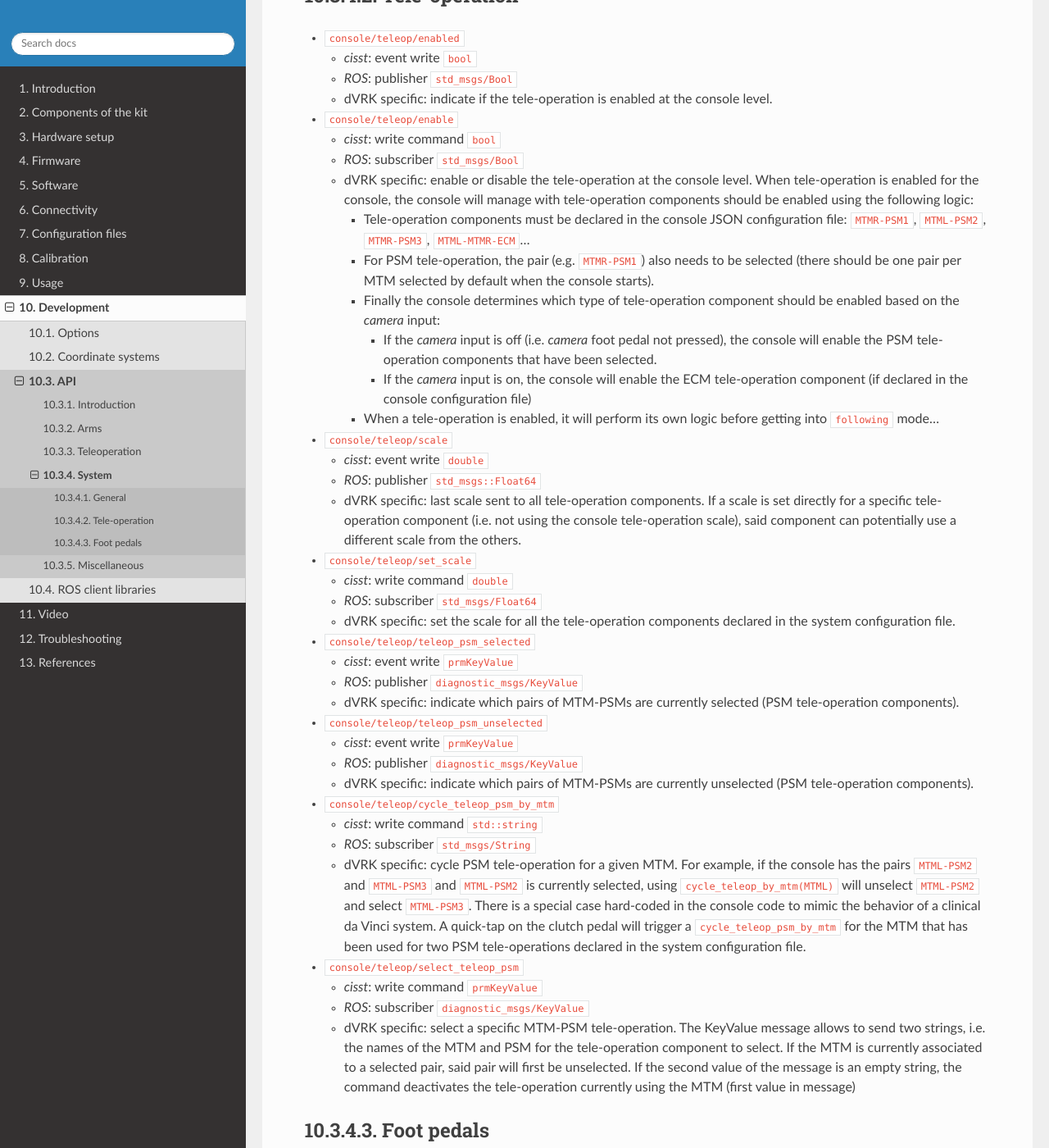
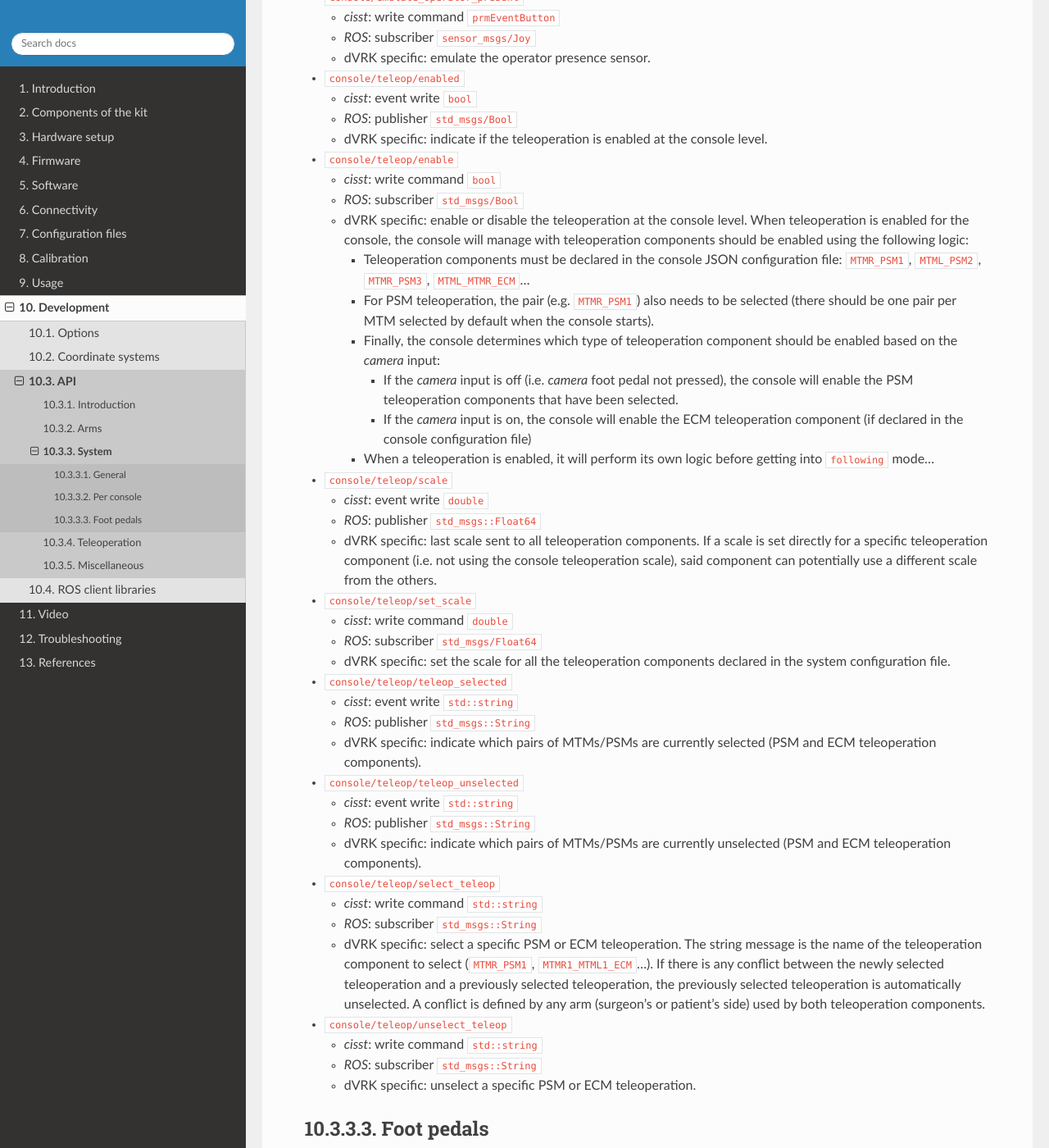
Before and after one commit to jhu-dvrk/dvrk-readthedocs, a Sphinx documentation site: the page built from docs/pages/development/api/console.rst, in a window 1280 px wide and 1400 px high, scrolled down 1393 px. Shown: the whole window at 82% size. Built offline with Sphinx 7.4.7 and the Read the Docs theme 3.1.0, drawn with Linux system fonts in a browser that asks for light colours; the version number could not be read and is left out; some of the changed text lies outside the part shown.

Commit message:
Updated API for new system/console split #4

```diff
--- a/docs/pages/development/api.rst
+++ b/docs/pages/development/api.rst
@@ -8,6 +8,6 @@
 
    api/introduction
    api/arms
+   api/console
    api/teleop
-   api/console
    api/misc
--- a/docs/pages/development/api/console.rst
+++ b/docs/pages/development/api/console.rst
@@ -8,13 +8,13 @@
 General
 *******
 
-* ``console/power_off``
+* ``system/power_off``
 
   * *cisst*: void command
   * *ROS*: subscriber ``std_msgs/Empty``
   * dVRK specific: trigger power off sequence for the whole system.
 
-* ``console/power_on``
+* ``system/power_on``
 
   * *cisst*: void command
   * *ROS*: subscriber ``std_msgs/Empty``
@@ -22,32 +22,36 @@
     some arms are in ``FAULT`` state, this method will first
     ``disable`` them.
 
-* ``console/home``
+* ``system/home``
 
   * *cisst*: void command
   * *ROS*: subscriber ``std_msgs/Empty``
-  * dVRK specific: triggers homing procedure for the whole system,
-    including powering if the system is not yet powered.  Note that
-    "homing" means findind where the arm is.  It doesn't always imply
-    moving to the zero position.
+  * dVRK specific: triggers homing procedure for the whole system, including
+    powering if the system is not yet powered.  Note that "homing" means finding
+    where the arm is (absolute position).  It doesn't always imply moving to the
+    zero position.
 
-* ``console/camera``
+Per console
+***********
+
+One can have multiple consoles, in this case the namespace can be ``console1/``,
+``console2/``... instead of ``console/``. * ``console/camera``
 
   * *cisst*: event write ``prmEventButton``
   * *ROS*: publisher ``sensor_msgs/Joy``
   * dVRK specific: indicate if the console assumes it should
-    tele-operate the ECM if all conditions are met: operator is
-    present and tele-operation is enabled.  When in camera mode, the
-    console disables the PSM tele-operation components (if any) and
-    enables the ECM tele-operation component (if present).
+    teleoperate the ECM if all conditions are met: operator is
+    present and teleoperation is enabled.  When in camera mode, the
+    console disables the PSM teleoperation components (if any) and
+    enables the ECM teleoperation component (if present).
 
 * ``console/clutch``
 
   * *cisst*: event write ``prmEventButton``
   * *ROS*: publisher ``sensor_msgs/Joy``
   * dVRK specific: indicate if the console assumes it should clutch
-    the active tele-operation components.  The console component
-    simple passes the clutch state to the tele-operation components
+    the active teleoperation components.  The console component
+    simple passes the clutch state to the teleoperation components
     who then have to handle the clutch.
 
 * ``console/operator_present``
@@ -76,99 +80,88 @@
   * *ROS*: subscriber ``sensor_msgs/Joy``
   * dVRK specific: emulate the operator presence sensor.
 
-Tele-operation
-**************
-
 * ``console/teleop/enabled``
 
   * *cisst*: event write ``bool``
   * *ROS*: publisher ``std_msgs/Bool``
-  * dVRK specific: indicate if the tele-operation is enabled at the
+  * dVRK specific: indicate if the teleoperation is enabled at the
     console level.
 
 * ``console/teleop/enable``
 
   * *cisst*: write command ``bool``
   * *ROS*: subscriber ``std_msgs/Bool``
-  * dVRK specific: enable or disable the tele-operation at the console
-    level.  When tele-operation is enabled for the console, the
-    console will manage with tele-operation components should be
+  * dVRK specific: enable or disable the teleoperation at the console
+    level.  When teleoperation is enabled for the console, the
+    console will manage with teleoperation components should be
     enabled using the following logic:
 
-    * Tele-operation components must be declared in the console JSON
-      configuration file: ``MTMR-PSM1``, ``MTML-PSM2``, ``MTMR-PSM3``,
-      ``MTML-MTMR-ECM``...
-    * For PSM tele-operation, the pair (e.g. ``MTMR-PSM1``) also needs
+    * Teleoperation components must be declared in the console JSON
+      configuration file: ``MTMR_PSM1``, ``MTML_PSM2``, ``MTMR_PSM3``,
+      ``MTML_MTMR_ECM``...
+    * For PSM teleoperation, the pair (e.g. ``MTMR_PSM1``) also needs
       to be selected (there should be one pair per MTM selected by
       default when the console starts).
-    * Finally the console determines which type of tele-operation
+    * Finally, the console determines which type of teleoperation
       component should be enabled based on the *camera* input:
 
       * If the *camera* input is off (i.e. *camera* foot pedal not
-        pressed), the console will enable the PSM tele-operation
+        pressed), the console will enable the PSM teleoperation
         components that have been selected.
       * If the *camera* input is on, the console will enable the ECM
-        tele-operation component (if declared in the console
+        teleoperation component (if declared in the console
         configuration file)
 
-    * When a tele-operation is enabled, it will perform its own logic
+    * When a teleoperation is enabled, it will perform its own logic
       before getting into ``following`` mode...
 
 * ``console/teleop/scale``
 
   * *cisst*: event write ``double``
   * *ROS*: publisher ``std_msgs::Float64``
-  * dVRK specific: last scale sent to all tele-operation components.
-    If a scale is set directly for a specific tele-operation component
-    (i.e. not using the console tele-operation scale), said component
+  * dVRK specific: last scale sent to all teleoperation components.
+    If a scale is set directly for a specific teleoperation component
+    (i.e. not using the console teleoperation scale), said component
     can potentially use a different scale from the others.
 
 * ``console/teleop/set_scale``
 
   * *cisst*: write command ``double``
   * *ROS*: subscriber ``std_msgs/Float64``
-  * dVRK specific: set the scale for all the tele-operation components
+  * dVRK specific: set the scale for all the teleoperation components
     declared in the system configuration file.
 
-* ``console/teleop/teleop_psm_selected``
+* ``console/teleop/teleop_selected``
 
-  * *cisst*: event write ``prmKeyValue``
-  * *ROS*: publisher ``diagnostic_msgs/KeyValue``
-  * dVRK specific: indicate which pairs of MTM-PSMs are currently
-    selected (PSM tele-operation components).
+  * *cisst*: event write ``std::string``
+  * *ROS*: publisher ``std_msgs::String``
+  * dVRK specific: indicate which pairs of MTMs/PSMs are currently
+    selected (PSM and ECM teleoperation components).
 
-* ``console/teleop/teleop_psm_unselected``
+* ``console/teleop/teleop_unselected``
 
-  * *cisst*: event write ``prmKeyValue``
-  * *ROS*: publisher ``diagnostic_msgs/KeyValue``
-  * dVRK specific: indicate which pairs of MTM-PSMs are currently
-    unselected (PSM tele-operation components).
+  * *cisst*: event write ``std::string``
+  * *ROS*: publisher ``std_msgs::String``
+  * dVRK specific: indicate which pairs of MTMs/PSMs are currently
+    unselected (PSM and ECM teleoperation components).
 
-* ``console/teleop/cycle_teleop_psm_by_mtm``
+* ``console/teleop/select_teleop``
 
   * *cisst*: write command ``std::string``
-  * *ROS*: subscriber ``std_msgs/String``
-  * dVRK specific: cycle PSM tele-operation for a given MTM.  For
-    example, if the console has the pairs ``MTML-PSM2`` and
-    ``MTML-PSM3`` and ``MTML-PSM2`` is currently selected, using
-    ``cycle_teleop_by_mtm(MTML)`` will unselect ``MTML-PSM2`` and
-    select ``MTML-PSM3``.  There is a special case hard-coded in the
-    console code to mimic the behavior of a clinical da Vinci system.
-    A quick-tap on the clutch pedal will trigger a
-    ``cycle_teleop_psm_by_mtm`` for the MTM that has been used for two
-    PSM tele-operations declared in the system configuration file.
+  * *ROS*: subscriber ``std_msgs::String``
+  * dVRK specific: select a specific PSM or ECM teleoperation.  The string
+    message is the name of the teleoperation component to select (``MTMR_PSM1``,
+    ``MTMR1_MTML1_ECM``...).  If there is any conflict between the newly
+    selected teleoperation and a previously selected teleoperation, the
+    previously selected teleoperation is automatically unselected.  A conflict
+    is defined by any arm (surgeon's or patient's side) used by both
+    teleoperation components.
 
-* ``console/teleop/select_teleop_psm``
+* ``console/teleop/unselect_teleop``
 
-  * *cisst*: write command ``prmKeyValue``
-  * *ROS*: subscriber ``diagnostic_msgs/KeyValue``
-  * dVRK specific: select a specific MTM-PSM tele-operation.  The
-    KeyValue message allows to send two strings, i.e. the names of the
-    MTM and PSM for the tele-operation component to select.  If the
-    MTM is currently associated to a selected pair, said pair will
-    first be unselected.  If the second value of the message is an
-    empty string, the command deactivates the tele-operation currently
-    using the MTM (first value in message)
+  * *cisst*: write command ``std::string``
+  * *ROS*: subscriber ``std_msgs::String``
+  * dVRK specific: unselect a specific PSM or ECM teleoperation.
 
 Foot pedals
 ***********
```
Also changed, not shown: docs/pages/development/api/arms.rst (+41 -12 lines), docs/pages/development/api/misc.rst (+4 -4 lines), docs/pages/development/api/teleop.rst (+30 -33 lines).
